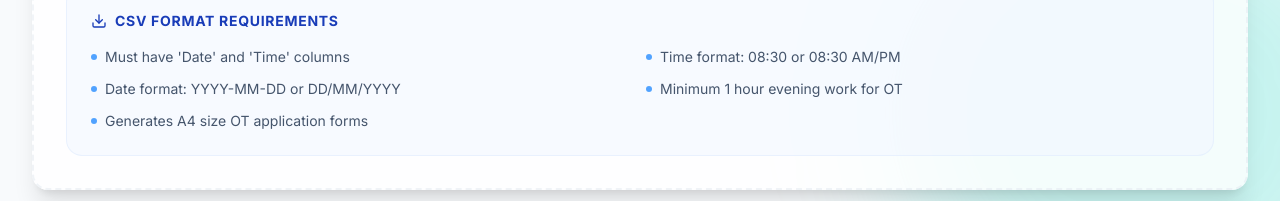
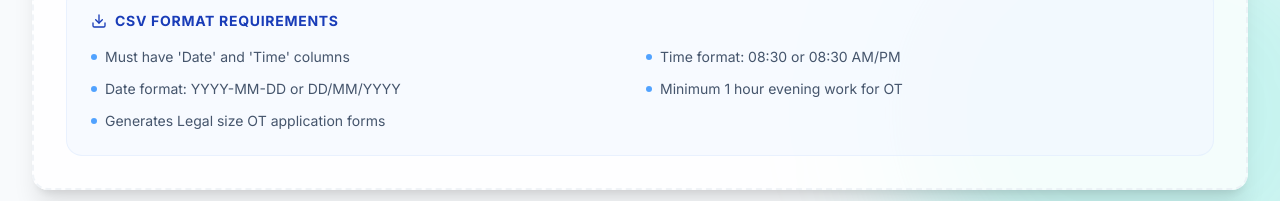
Before and after one commit to Dushan-456/OT-Calculator, a React (Vite) app: page / in a window 1280 px wide. Shown: the part 863-1064 px from the top of the page. Built offline with nearby package versions, Linux system fonts and the light colour scheme.

Commit message:
Update Instructions.jsx

```diff
--- a/src/components/Instructions.jsx
+++ b/src/components/Instructions.jsx
@@ -78,7 +78,7 @@ export default function Instructions() {
             </li>
             <li className="flex items-center gap-2">
               <div className="w-1.5 h-1.5 rounded-full bg-blue-400"></div>
-              Generates A4 size OT application forms
+              Generates Legal size OT application forms
             </li>
           </ul>
         </div>
```
